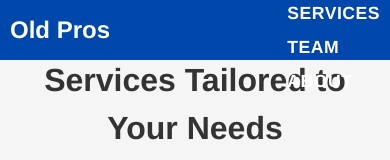
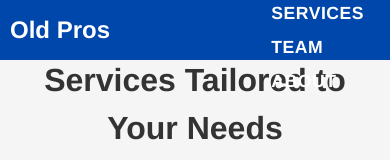
Before and after one commit to jwh99common/old-pros, a website: page public/index.html in a window 390 px wide. Shown: the top 160 px of the page. Drawn offline with Linux system fonts and the light colour scheme.

Commit message:
Auto-sync: 2025-11-30 16:32:21

```diff
--- a/public/css/main.css
+++ b/public/css/main.css
@@ -540,3 +540,27 @@ img {
   width: 100%;
   margin: 0 auto; /* centers the block */
 }
+nav ul {
+  display: flex;
+  flex-wrap: wrap; /* allows items to stack neatly */
+  justify-content: space-around; /* spreads them evenly */
+}
+nav li {
+  flex: 1 1 auto; /* ensures each link shrinks/grows */
+}
+nav a {
+  color: #0047ab; /* cobalt blue for consistency */
+}
+nav a:hover {
+  color: #002f6c; /* darker shade for hover */
+}
+@media (max-width: 768px) {
+  nav ul {
+    flex-direction: column; /* stack vertically */
+    align-items: flex-start;
+  }
+  nav a {
+    color: #0047ab; /* ensure readable contrast */
+    padding: 0.5rem 1rem;
+  }
+}
```
